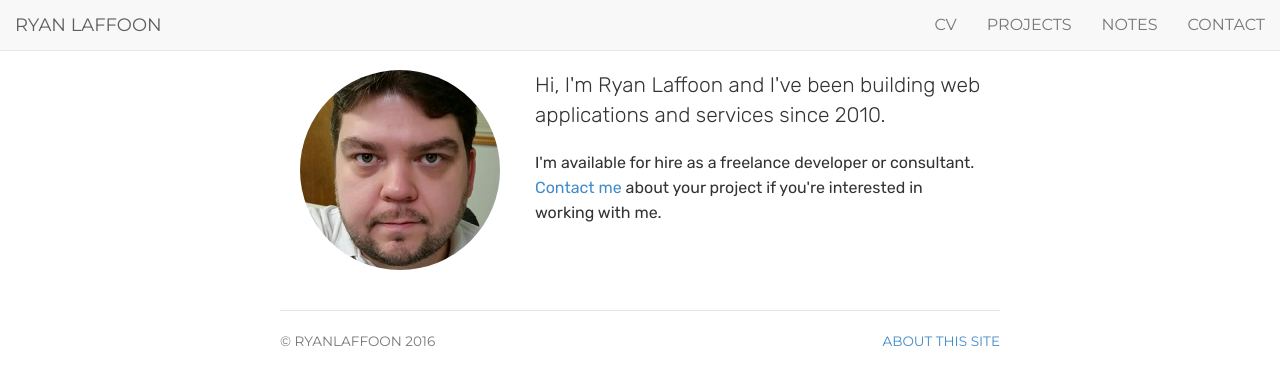
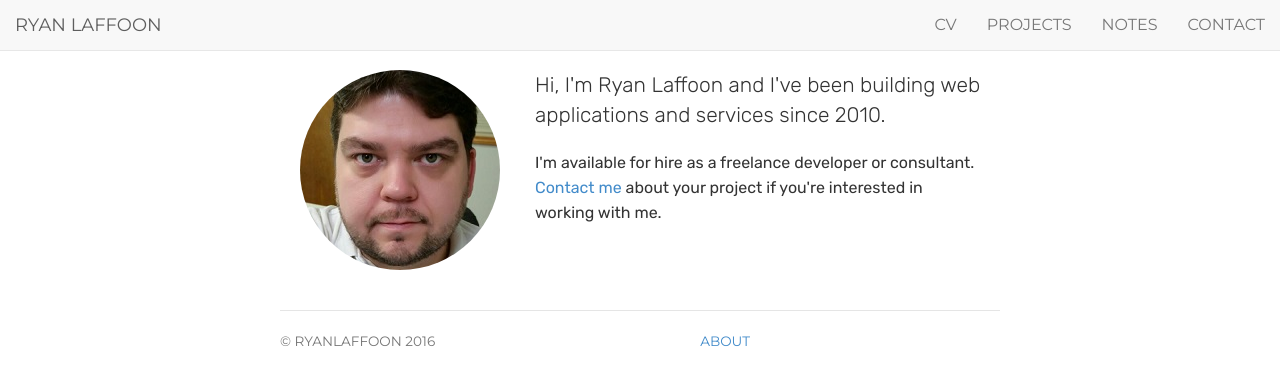
Before and after one commit to ryanlaffoon/ryanlaffoon.github.io, a Jekyll site: the page built from index.html, in a window 1280 px wide. Shown: the top 385 px of the page. Built offline with Jekyll 4.4.1, drawn with Linux system fonts in a browser that asks for light colours.

Commit message:
Update footer.html

```diff
--- a/_includes/footer.html
+++ b/_includes/footer.html
@@ -1,10 +1,10 @@
 <div class="footer">
     <div class="row">
-        <div class="col-sm-8">
+        <div class="col-sm-4">
             <p><small>&copy; ryanlaffoon 2016</small></p>
         </div>
         <div class="col-sm-4">
-            <p class="pull-right"><small><a href="/about" title="About this site">About this site</a></small></p>
+            <p class="pull-right"><small><a href="/about" title="About this site">About</a></small></p>
         </div>
     </div>
 </div>
```
